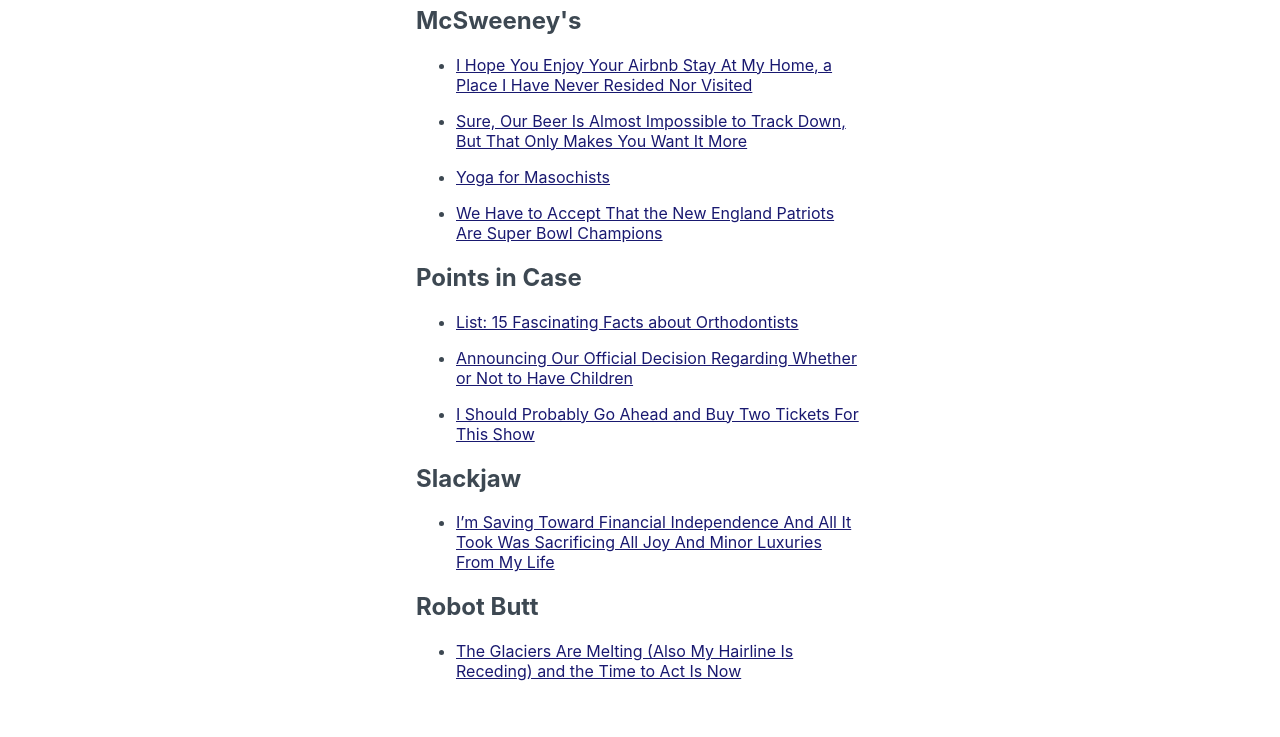
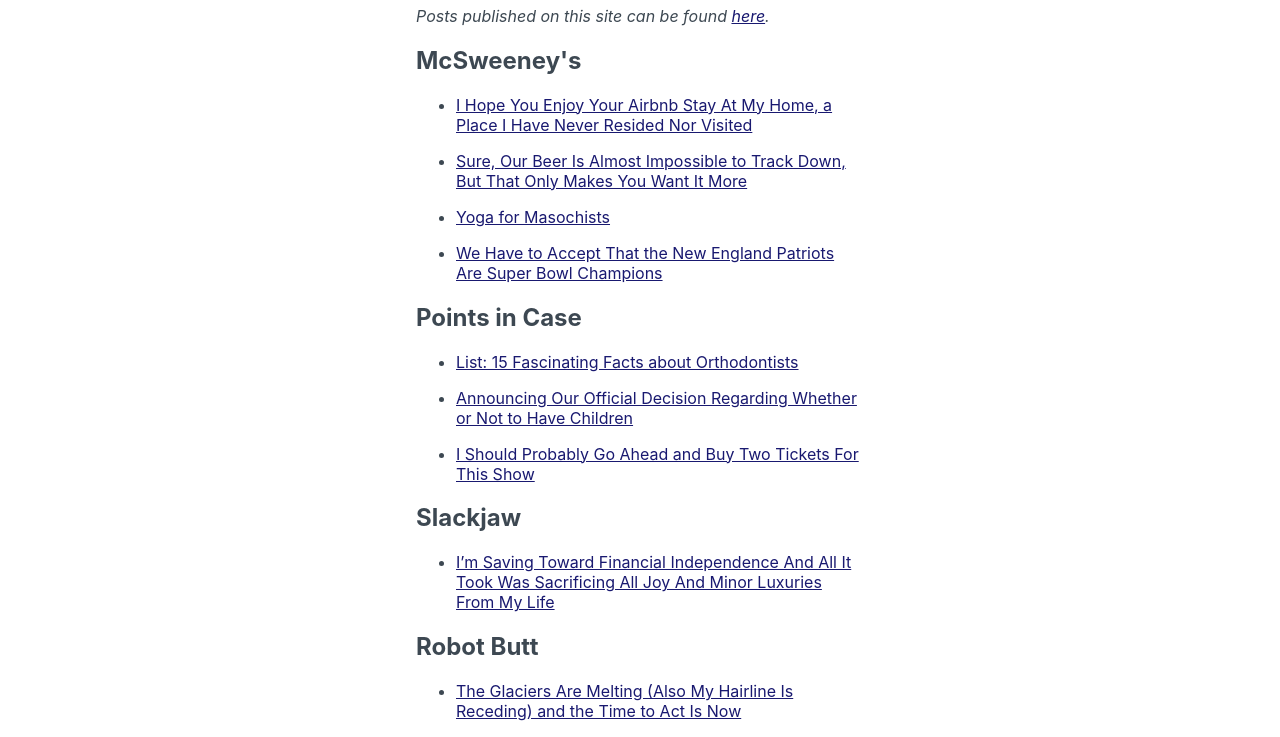
Before and after one commit to djpowers/personal-site, an Eleventy site: page src/writing.njk in a window 1280 px wide. Shown: the part 128-865 px from the top of the page. Before the commit the page ends 825 px from the top, so only its background shows below. Built offline with nearby package versions, Linux system fonts and the light colour scheme; Eleventy itself is replaced by a stand-in of ours; files that its build step writes are made by us from their sources; what eleventy-plugin-local-images would draw is missing.

Commit message:
Add link from writing page to posts

```diff
--- a/src/writing.njk
+++ b/src/writing.njk
@@ -5,6 +5,11 @@
 ---
 
 <h1>Writing</h1>
+
+<em>
+  Posts published on this site can be found <a href="/posts/">here</a>.
+</em>
+
 {% for publication in publications %}
   <h2>{{ publication.name }}</h2>
   <ul>
```
